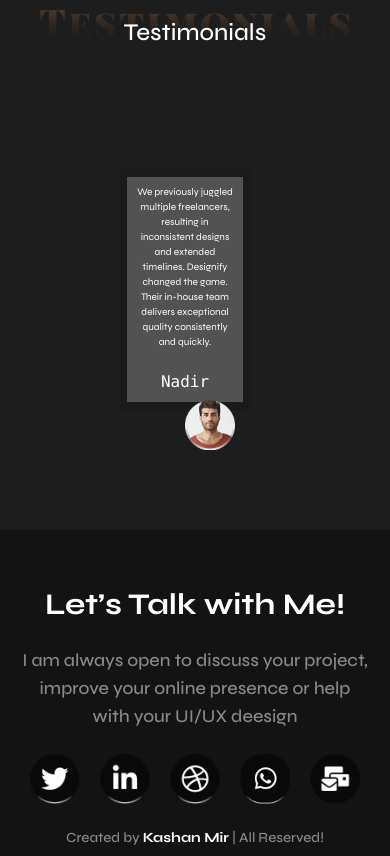
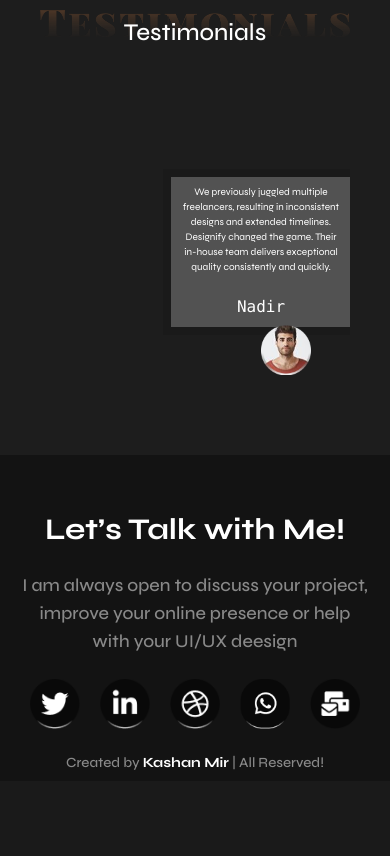
Before and after one commit to muzammil-15/kashan_portfolio, a Next.js app: page / in a window 390 px wide. Shown: the part 5820-6676 px from the top of the page. After the commit the page ends 6601 px from the top, so only its background shows below. Built offline with nearby package versions, Linux system fonts and the light colour scheme.

Commit message:
little changes

```diff
--- a/src/components/Testimonial.jsx
+++ b/src/components/Testimonial.jsx
@@ -20,7 +20,7 @@ const Testimonail = () => {
           </h2>
         </div>
         <div className="relative my-10 w-full">
-          <Carousel className="mx-10" plugins={[
+          <Carousel className="md:mx-10" plugins={[
         AutoScroll(
           {
             startDelay: 0,
```
